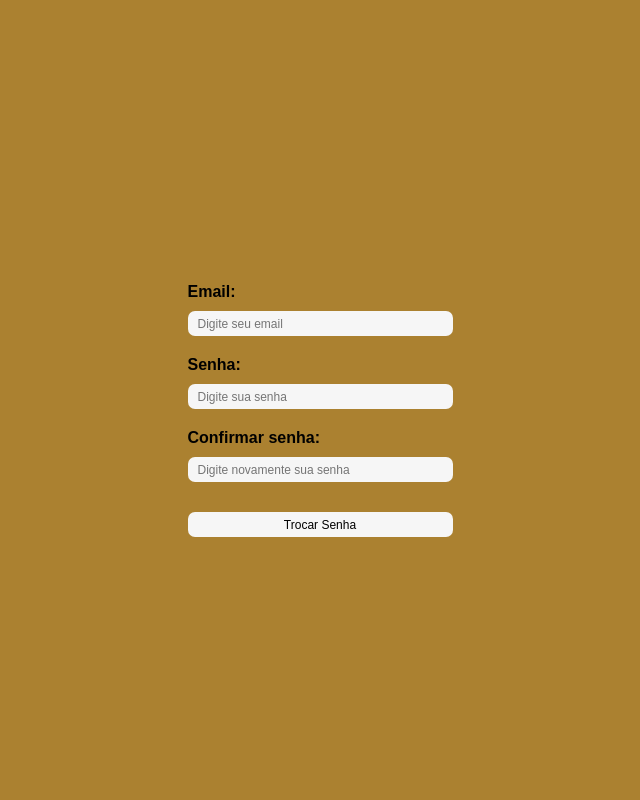
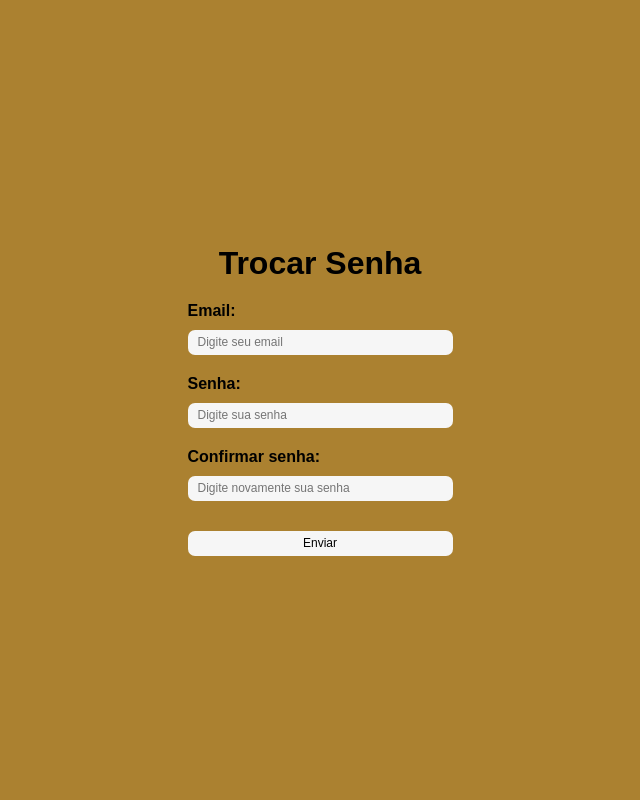
Before and after one commit to joaotelini/queijaria-ecommerce, a PHP site: page /pages/change_pass.html in a window 1280 px wide. Shown: the whole page, without its empty margins (320-960 px from the left). Run offline with PHP 8.4, Linux system fonts and the light colour scheme.

Commit message:
fix redirect

```diff
--- a/pages/change_pass.html
+++ b/pages/change_pass.html
@@ -11,12 +11,13 @@
 </head>
 <body>
     <div class="container container-coluna">
+        <h1>Trocar Senha</h1>
             <form action="../php/change_pass.php" method="post">
                 <p>Email:</p><input placeholder="Digite seu email" type="email" name="email" id="">
                 <p>Senha:</p><input placeholder="Digite sua senha" type="password" name="senha1" id="">
                 <p>Confirmar senha:</p><input minlength="8" placeholder="Digite novamente sua senha" type="password" name="senha2" id="">
                 <br>
-                <input class="botao"  type="submit" value="Trocar Senha">
+                <input class="botao"  type="submit" value="Enviar">
             </form>
         </div>
     </div>
--- a/php/change_pass.php
+++ b/php/change_pass.php
@@ -29,10 +29,10 @@
         }
         else {
             echo "Esse email nao esta cadastrado";
-            echo "<br>Volte para corrigir";
+            echo "<br><a href='../pages/change_pass.html'>Volte para corrigir</a>";
         }
     }
     else {
         echo "Algo deu errado";
-        echo "<br>Volte para corrigir";
+        echo "<br><a href='../pages/change_pass.html'>Volte para corrigir</a>";
     }
```
